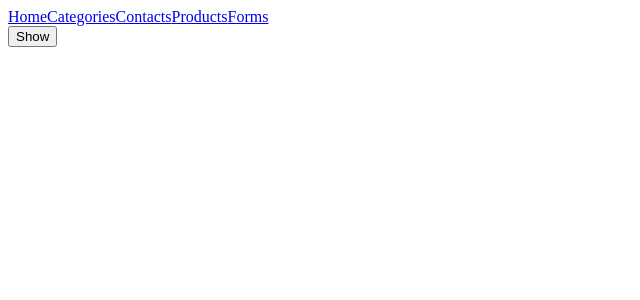
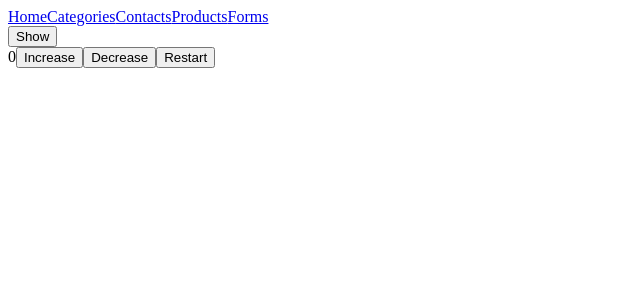
Before and after one commit to Cherrypick14/all_react_practices, a React (Create React App) app: page / in a window 1280 px wide. Shown: the top 300 px of the page, without its empty margins (0-640 px from the left). Built offline with nearby package versions, Linux system fonts and the light colour scheme.

Commit message:
add newcounter to main app

```diff
--- a/src/App.js
+++ b/src/App.js
@@ -7,6 +7,7 @@ import { Navbar } from "./components/navbar";
 import { Form } from "./pages/Form";
 import {QueryClient, QueryClientProvider} from "@tanstack/react-query";
 import {MainToggle} from "./maintoggle"
+import { Newcounter } from "./maincounter";
 // import {Products} from "./pages/allproducts"
 
 
@@ -40,6 +41,7 @@ function App() {
           <Route path="/form" element={<Form />}/>
         </Routes>
       <MainToggle />
+      <Newcounter />
       {/* <Catfacts /> */}
       {/* <Excuses /> */}
       {/* <Myage /> */}
```
